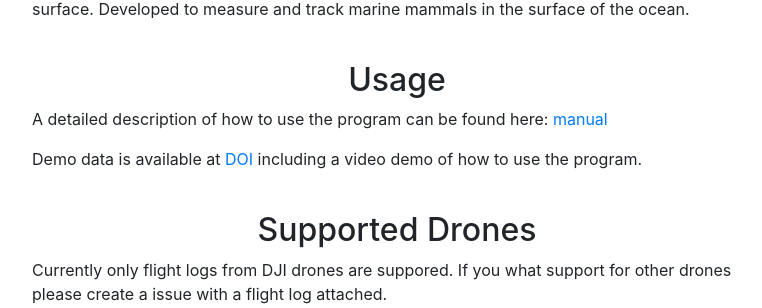
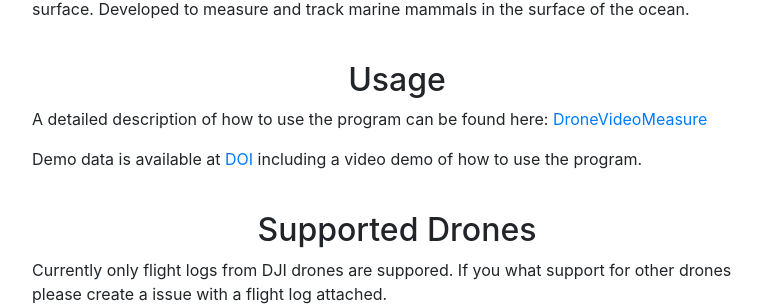
Before and after one commit to egemose/DroneVideoMeasure, a Flask app: template src/dvm/templates/index.html in a window 1280 px wide. Shown: the part 173-481 px from the top of the page, without its empty margins (53-815 px from the left). Run offline with Flask 3, Linux system fonts and the light colour scheme; the template is opened without the code that fills it, so the values that code supplies are empty; parts of the project's set-up code (start-up, migrations or seed data) failed here and were passed over; some libraries are stand-ins or nearby versions.

Commit message:
fixed link in app to docs

```diff
--- a/src/dvm/templates/index.html
+++ b/src/dvm/templates/index.html
@@ -10,7 +10,7 @@
     <br/>
     <h2 class="text-center"> Usage </h2>
     <p>
-    A detailed description of how to use the program can be found here: <a href="https://github.com/egemose/DroneVideoMeasure/blob/master/manual/manual.md">manual</a>
+    A detailed description of how to use the program can be found here: <a href="https://egemose.github.io/DroneVideoMeasure/">DroneVideoMeasure</a>
     </p>
     <p>
     Demo data is available at <a href="https://zenodo.org/record/3604005#.YACjTdYo9H4">DOI</a> including a video demo of how to use the program.
```
